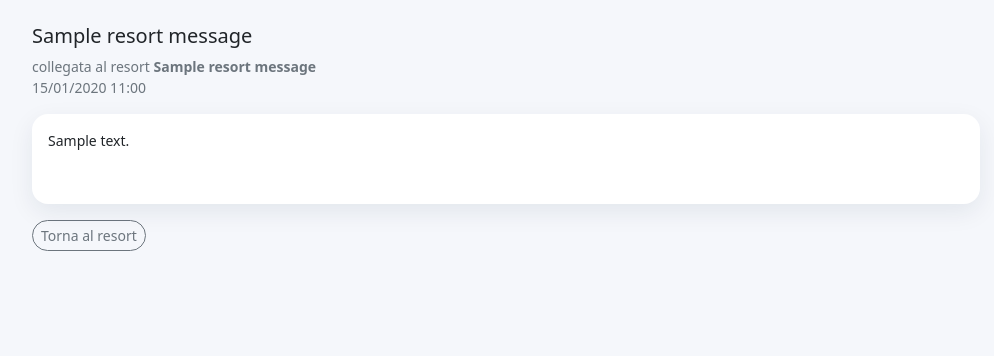
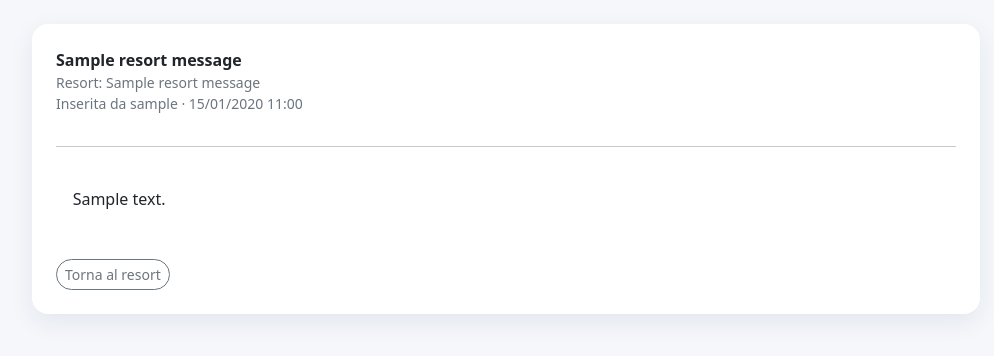
Before and after one commit to teskio83/resort-accessibili, a Flask app: page /message/1 in a window 1280 px wide. Shown: the part 78-434 px from the top of the page, without its empty margins (134-1128 px from the left). Run offline with Flask 3, Linux system fonts and the light colour scheme; the visitor is signed in with stand-in values (Sample User, id 1); a database or web service that is not in the repository returns one stand-in record (values such as "Sample title"); some libraries are stand-ins or nearby versions.

Commit message:
Update message.html

```diff
--- a/templates/message.html
+++ b/templates/message.html
@@ -3,29 +3,40 @@
 
 {% block content %}
 
-<div class="mb-3">
-  <h5>{{ message.subject }}</h5>
+<div class="card card-resort p-4">
 
-  <div class="muted small">
-    collegata al resort <strong>{{ message.resort_name }}</strong>
+  <div class="mb-3">
+
+    <div class="fw-semibold">
+      {{ message.subject or "Email" }}
+    </div>
+
+    <div class="small text-secondary">
+      Resort: {{ message.resort_name }}
+    </div>
+
+    <div class="small text-secondary">
+      Inserita da {{ message.user_name }}
+      · {{ message.created_at.strftime('%d/%m/%Y %H:%M') }}
+    </div>
+
   </div>
 
-  <div class="muted small">
-    {{ message.created_at.strftime('%d/%m/%Y %H:%M') }}
+  <hr>
+
+  <div style="white-space: pre-wrap;">
+    {{ message.body }}
   </div>
-</div>
 
-<div class="card card-resort p-3">
+  <div class="mt-4">
 
-  <pre style="white-space:pre-wrap;font-family:inherit">
-{{ message.body }}
-  </pre>
+    <a class="btn btn-outline-secondary btn-sm btn-pill"
+       href="{{ url_for('view_resort', resort_id=message.resort_id) }}">
+       Torna al resort
+    </a>
+
+  </div>
 
 </div>
 
-<a class="btn btn-outline-secondary btn-sm btn-pill mt-3"
-   href="{{ url_for('view_resort', resort_id=message.resort_id) }}">
-   Torna al resort
-</a>
-
 {% endblock %}
```
